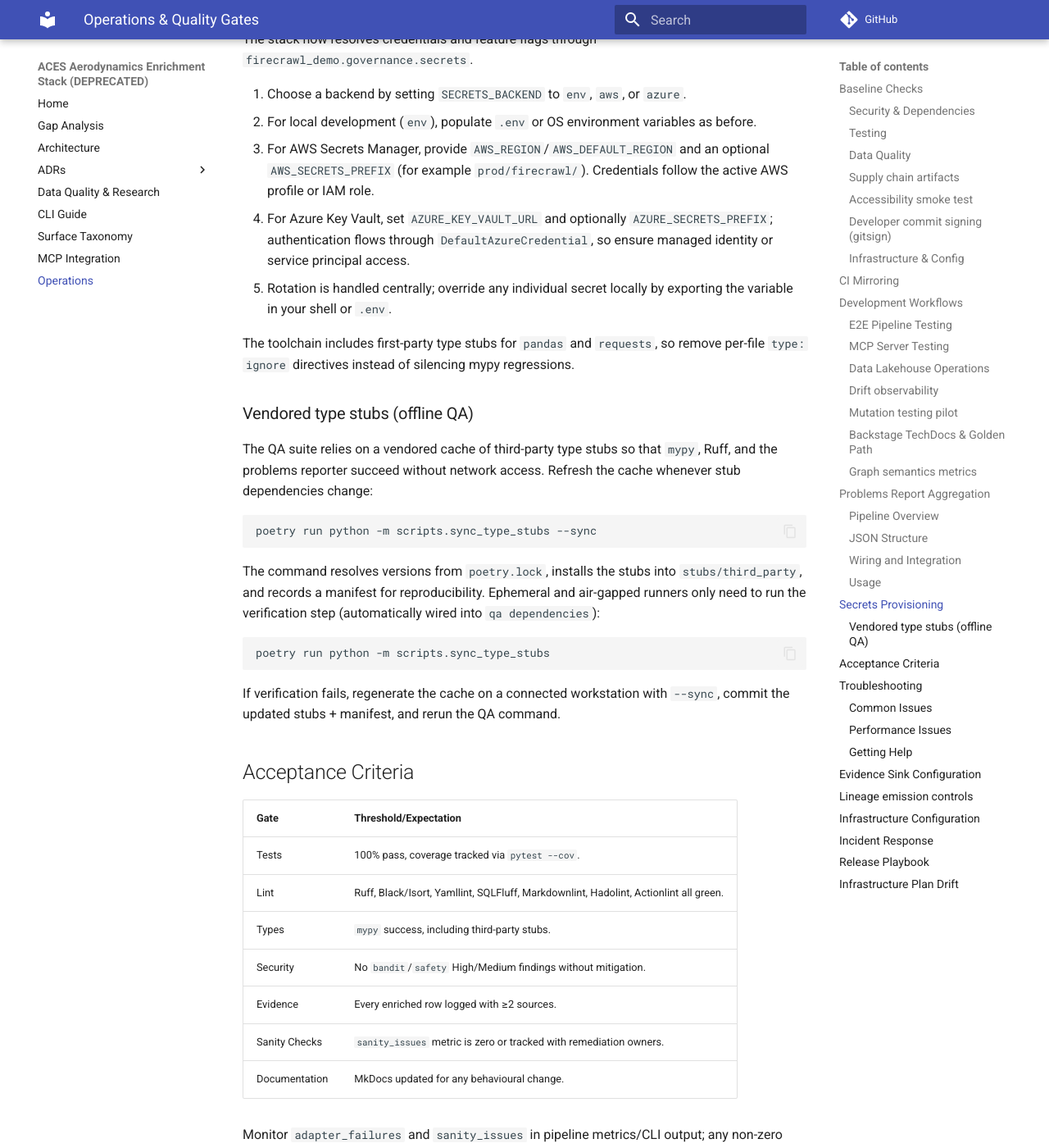
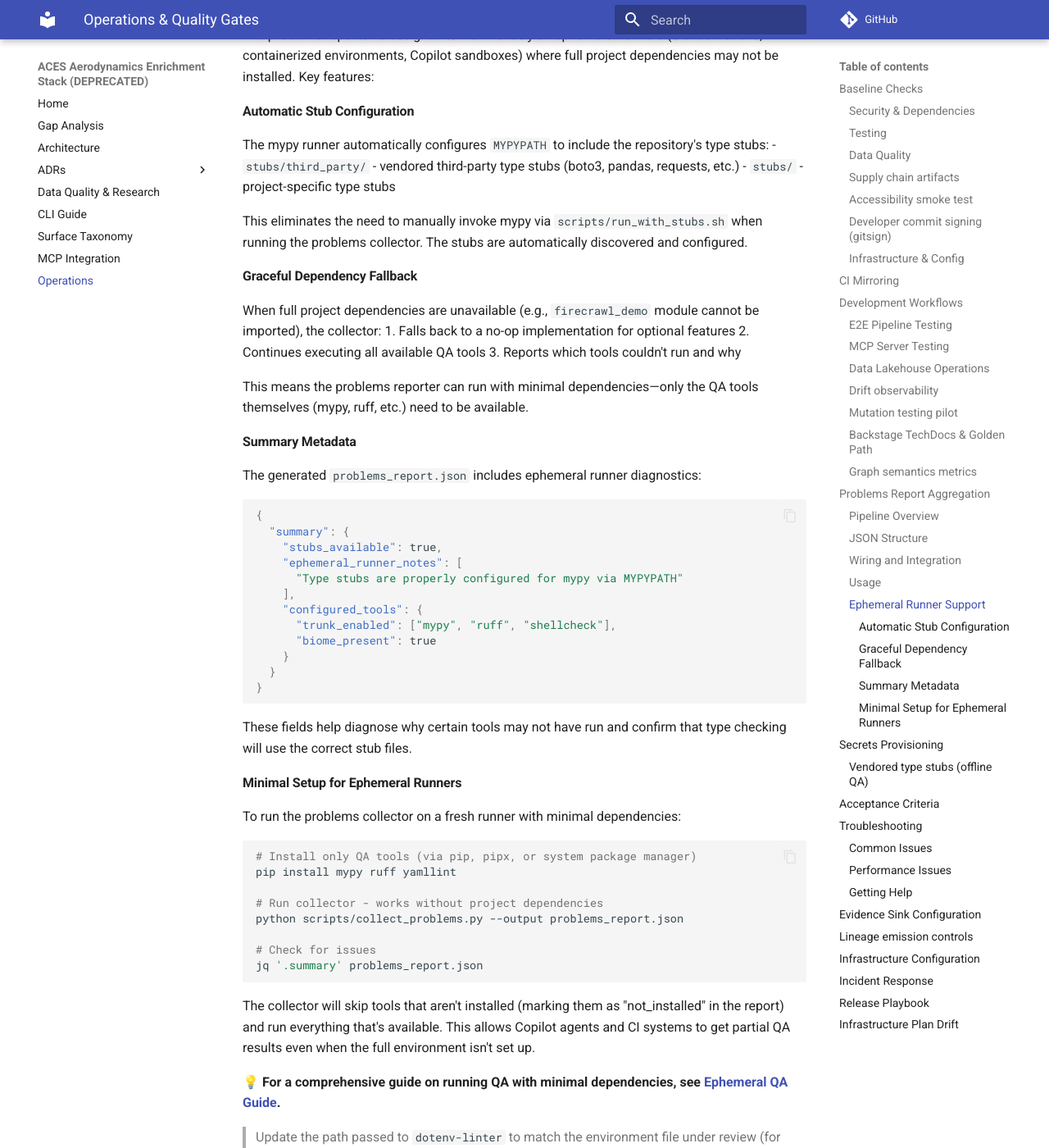
Before and after one commit to IAmJonoBo/watercrawl, an MkDocs documentation site: the page built from docs/operations.md, in a window 1280 px wide and 1400 px high, scrolled down 11600 px. Shown: the whole window at 82% size. Built offline with MkDocs 1.6.1 and Material for MkDocs 9.7.7, drawn with Linux system fonts in a browser that asks for light colours; comment, search, counter and statistics services are not loaded; some of the changed text lies outside the part shown.

Commit message:
Upgrade problems reporter for ephemeral Copilot runners with automatic stub configuration (#166)
* Initial plan

* Make problems reporter resilient for ephemeral runners with stubs support

- Add graceful fallback when firecrawl_demo dependencies are unavailable
- Configure mypy command to automatically include stubs via MYPYPATH
- Add ephemeral runner compatibility notes in summary
- Update collect_problems.sh to document automatic stub handling
- Add tests for new mypy command builder and fallback behavior

Co-authored-by: IAmJonoBo <20725096+IAmJonoBo@users.noreply.github.com>

* Add ephemeral runner documentation for problems reporter

- Document automatic stub configuration in operations.md
- Add graceful dependency fallback explanation
- Document minimal setup requirements for ephemeral runners
- Add ephemeral runner support note to README
- Explain summary metadata for diagnostics

Co-authored-by: IAmJonoBo <20725096+IAmJonoBo@users.noreply.github.com>

* Add performance tracking to problems reporter for QA optimization

- Track execution time for each QA tool
- Add performance summary with total duration and slowest tools
- Help diagnose slow tools on ephemeral runners
- Add test for performance tracking
- Document performance metrics in operations.md

Co-authored-by: IAmJonoBo <20725096+IAmJonoBo@users.noreply.github.com>

* Add comprehensive ephemeral QA guide for Copilot agents

- Create dedicated ephemeral-qa-guide.md with quick-start instructions
- Document common scenarios (GitHub Actions, Copilot sandbox, Docker)
- Add troubleshooting section for common issues
- Provide integration examples and best practices
- Link from README and operations.md for easy discovery

Co-authored-by: IAmJonoBo <20725096+IAmJonoBo@users.noreply.github.com>

---------

Co-authored-by: copilot-swe-agent[bot] <198982749+Copilot@users.noreply.github.com>
Co-authored-by: IAmJonoBo <20725096+IAmJonoBo@users.noreply.github.com>

````diff
--- a/docs/operations.md
+++ b/docs/operations.md
@@ -330,6 +330,9 @@ The `problems_report.json` file follows this schema:
     - Optional fields: `stderr_preview`, `notes`, `raw_preview` (for parsing failures).
       Each preview stores chunked text to keep lines below shell output limits and includes truncation metadata when applicable.
 - `summary.configured_tools`: Mirrors QA configuration (Trunk enabled linters, Biome presence) and flags tools that should be executed but were missing from the run. Use this to spot configuration drift early and wire new linters into the automation pipeline.
+- `summary.performance`: Tracks tool execution times for diagnosing slow QA tools on ephemeral runners. Includes:
+  - `total_duration_seconds`: Combined runtime of all tools
+  - `slowest_tools`: Array of the 5 slowest tools with their execution times
 - `summary.actions`: Ordered list of next-step recommendations (autofix commands, warning reviews, missing linters). Surface these directly to contributors or agents so remediation is one copy/paste away.
 
 ### Wiring and Integration
@@ -363,6 +366,67 @@ poetry run python scripts/collect_problems.py
 ```
 
 This mirrors the CI sequence and ensures the report reflects the latest code state.
+
+### Ephemeral Runner Support
+
+The problems reporter is designed to work reliably on ephemeral runners (GitHub Actions, containerized environments, Copilot sandboxes) where full project dependencies may not be installed. Key features:
+
+#### Automatic Stub Configuration
+
+The mypy runner automatically configures `MYPYPATH` to include the repository's type stubs:
+- `stubs/third_party/` - vendored third-party type stubs (boto3, pandas, requests, etc.)
+- `stubs/` - project-specific type stubs
+
+This eliminates the need to manually invoke mypy via `scripts/run_with_stubs.sh` when running the problems collector. The stubs are automatically discovered and configured.
+
+#### Graceful Dependency Fallback
+
+When full project dependencies are unavailable (e.g., `firecrawl_demo` module cannot be imported), the collector:
+1. Falls back to a no-op implementation for optional features
+2. Continues executing all available QA tools
+3. Reports which tools couldn't run and why
+
+This means the problems reporter can run with minimal dependencies—only the QA tools themselves (mypy, ruff, etc.) need to be available.
+
+#### Summary Metadata
+
+The generated `problems_report.json` includes ephemeral runner diagnostics:
+
+```json
+{
+  "summary": {
+    "stubs_available": true,
+    "ephemeral_runner_notes": [
+      "Type stubs are properly configured for mypy via MYPYPATH"
+    ],
+    "configured_tools": {
+      "trunk_enabled": ["mypy", "ruff", "shellcheck"],
+      "biome_present": true
+    }
+  }
+}
+```
+
+These fields help diagnose why certain tools may not have run and confirm that type checking will use the correct stub files.
+
+#### Minimal Setup for Ephemeral Runners
+
+To run the problems collector on a fresh runner with minimal dependencies:
+
+```bash
+# Install only QA tools (via pip, pipx, or system package manager)
+pip install mypy ruff yamllint
+
+# Run collector - works without project dependencies
+python scripts/collect_problems.py --output problems_report.json
+
+# Check for issues
+jq '.summary' problems_report.json
+```
+
+The collector will skip tools that aren't installed (marking them as "not_installed" in the report) and run everything that's available. This allows Copilot agents and CI systems to get partial QA results even when the full environment isn't set up.
+
+**💡 For a comprehensive guide on running QA with minimal dependencies, see [Ephemeral QA Guide](ephemeral-qa-guide.md).**
 
 > Update the path passed to `dotenv-linter` to match the environment file under
 > review (for example `.env`, `.env.production`, or `.env.sample`). The command
````
Also changed, not shown: README.md (+3 -0 lines), docs/ephemeral-qa-guide.md (added, +212 -0 lines), 3 other files.
